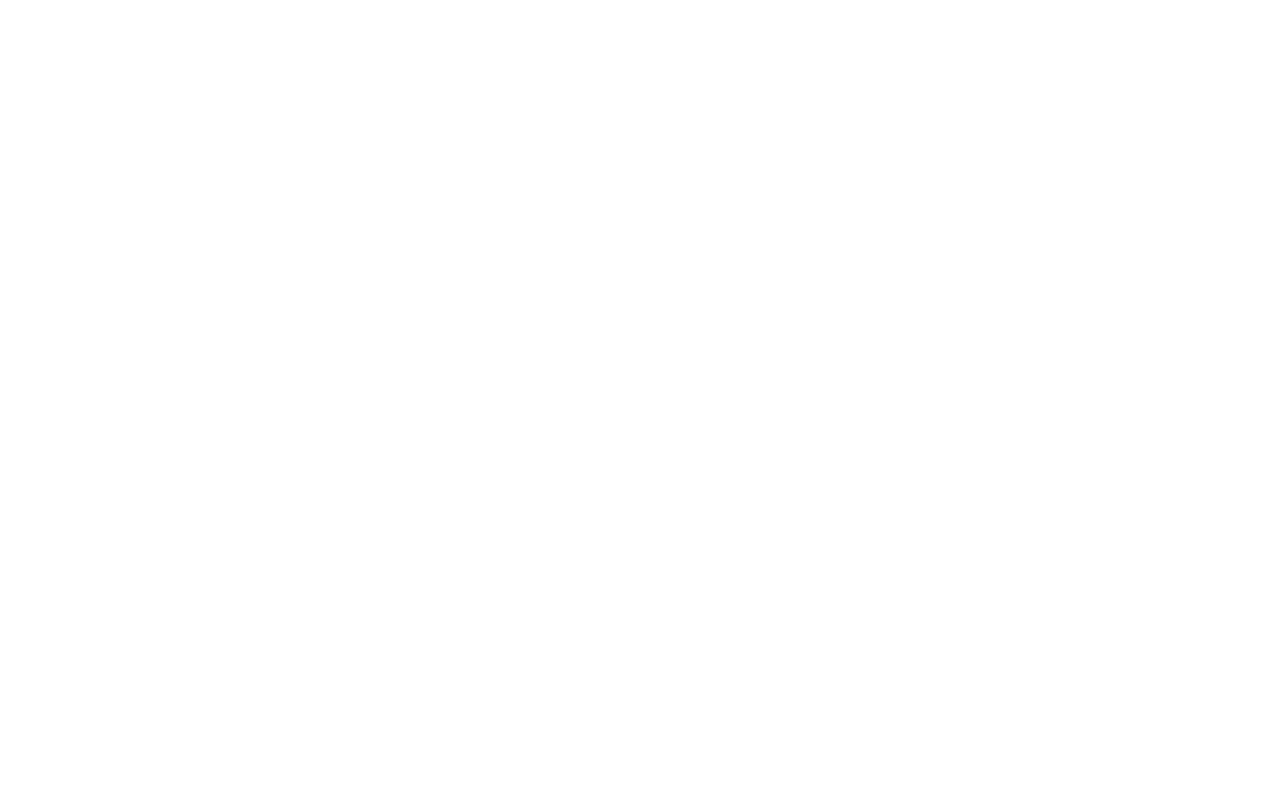
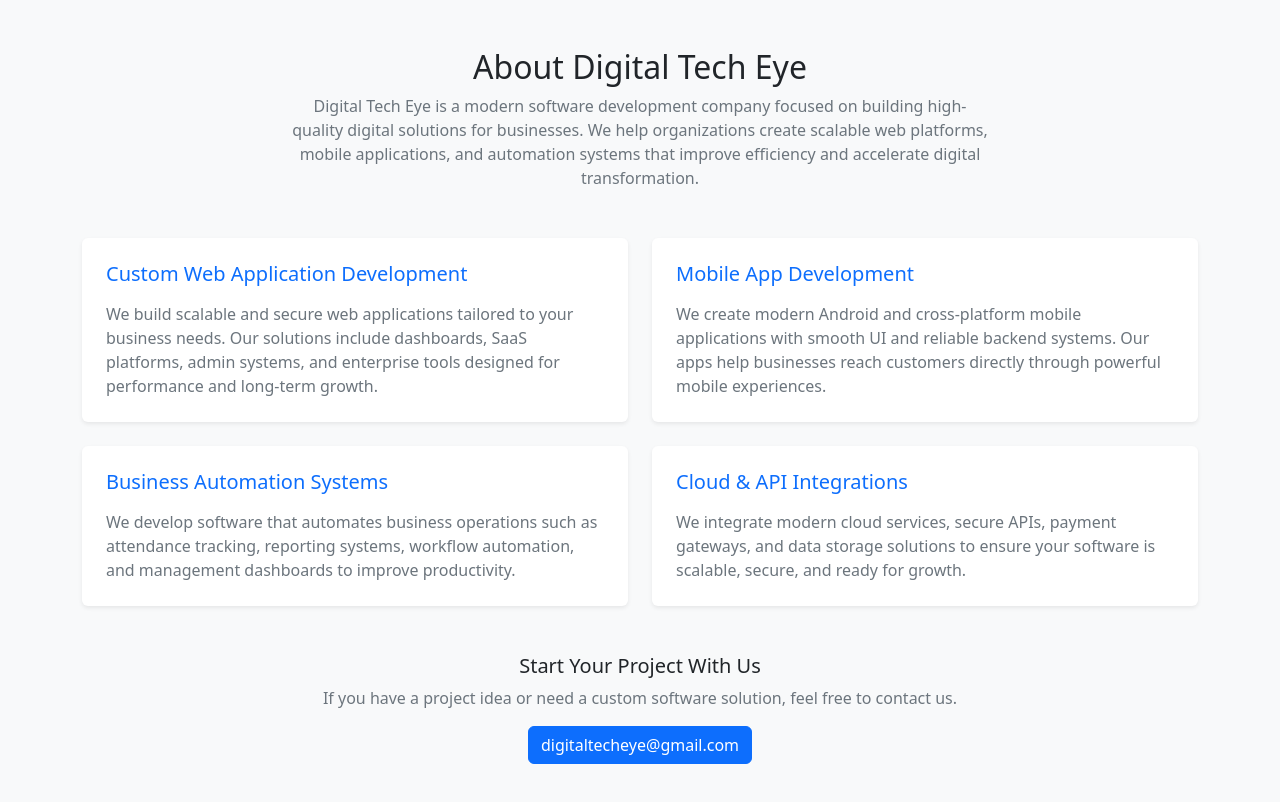
Before and after one commit to JavedALiShamma/CleanULB_EOApp, a React (Vite) app: page /contact in a window 1280 px wide. Before the commit this address had no page. Shown: the top 802 px of the page. Built offline with nearby package versions, Linux system fonts and the light colour scheme.

Commit message:
About Company

```diff
--- a/src/App.jsx
+++ b/src/App.jsx
@@ -12,6 +12,7 @@
 import BinsArea from './Components/BinsArea';
 import HomePanel from './pages/HomePanel';
 import SwachhSurvekshanDashboard from './Components/SwachhSurvekshan/SwachhSurvekshanDashboard';
+import Contact from "./Components/ContactPage";
 const App = () => {
   return (
     <>
@@ -32,7 +33,7 @@
   <Route path="/dashboard/*" element={
     <HomePanel />
   }/>
-
+  <Route path ="/contact" element={<Contact />} />
   <Route path='/ulb/logout' element={ <UserProtectedWrapper>
     <UserLogout />
   </UserProtectedWrapper>}/>
--- /dev/null
+++ b/src/Components/ContactPage.jsx
@@ -0,0 +1,116 @@
+import React from "react";
+
+const theme = {
+  primary: "#0d6efd",
+  background: "#f8f9fa",
+  cardBg: "#ffffff",
+  text: "#212529",
+  subText: "#6c757d"
+};
+
+const services = [
+  {
+    title: "Custom Web Application Development",
+    description:
+      "We build scalable and secure web applications tailored to your business needs. Our solutions include dashboards, SaaS platforms, admin systems, and enterprise tools designed for performance and long-term growth."
+  },
+  {
+    title: "Mobile App Development",
+    description:
+      "We create modern Android and cross-platform mobile applications with smooth UI and reliable backend systems. Our apps help businesses reach customers directly through powerful mobile experiences."
+  },
+  {
+    title: "Business Automation Systems",
+    description:
+      "We develop software that automates business operations such as attendance tracking, reporting systems, workflow automation, and management dashboards to improve productivity."
+  },
+  {
+    title: "Cloud & API Integrations",
+    description:
+      "We integrate modern cloud services, secure APIs, payment gateways, and data storage solutions to ensure your software is scalable, secure, and ready for growth."
+  }
+];
+
+const Contact = () => {
+  return (
+    <section
+      className="py-5"
+      style={{ backgroundColor: theme.background }}
+    >
+      <div className="container">
+
+        {/* Title */}
+        <div className="text-center mb-5">
+          <h2 style={{ color: theme.text }}>
+            About Digital Tech Eye
+          </h2>
+
+          <p
+            className="mx-auto"
+            style={{ maxWidth: "700px", color: theme.subText }}
+          >
+            Digital Tech Eye is a modern software development company focused on
+            building high-quality digital solutions for businesses. We help
+            organizations create scalable web platforms, mobile applications,
+            and automation systems that improve efficiency and accelerate
+            digital transformation.
+          </p>
+        </div>
+
+        {/* Services Cards */}
+        <div className="row g-4">
+
+          {services.map((service, index) => (
+            <div className="col-md-6" key={index}>
+              <div
+                className="card h-100 shadow-sm border-0"
+                style={{ backgroundColor: theme.cardBg }}
+              >
+                <div className="card-body p-4">
+
+                  <h5
+                    className="card-title mb-3"
+                    style={{ color: theme.primary }}
+                  >
+                    {service.title}
+                  </h5>
+
+                  <p
+                    className="card-text"
+                    style={{ color: theme.subText }}
+                  >
+                    {service.description}
+                  </p>
+
+                </div>
+              </div>
+            </div>
+          ))}
+
+        </div>
+
+        {/* Contact Section */}
+        <div className="text-center mt-5">
+          <h5 style={{ color: theme.text }}>
+            Start Your Project With Us
+          </h5>
+
+          <p style={{ color: theme.subText }}>
+            If you have a project idea or need a custom software solution,
+            feel free to contact us.
+          </p>
+
+          <a
+            href="mailto:digitaltecheye@gmail.com"
+            className="btn btn-primary"
+          >
+            digitaltecheye@gmail.com
+          </a>
+        </div>
+
+      </div>
+    </section>
+  );
+};
+
+export default Contact;
--- a/src/home/index.jsx
+++ b/src/home/index.jsx
@@ -64,7 +64,7 @@
                 <a className={`nav-link ${styles.custom_nav_link}`} onClick={()=>navigate("/")} >Home</a>
               </li>
               <li className="nav-item">
-                <a className={`nav-link ${styles.custom_nav_link}`} href="services">Services</a>
+                <a className={`nav-link ${styles.custom_nav_link}`} onClick={()=>navigate("/contact")} >Services</a>
               </li>
               <li className="nav-item">
                 <a className={`nav-link ${styles.custom_nav_link}`} href="contact">Contact</a>
```
